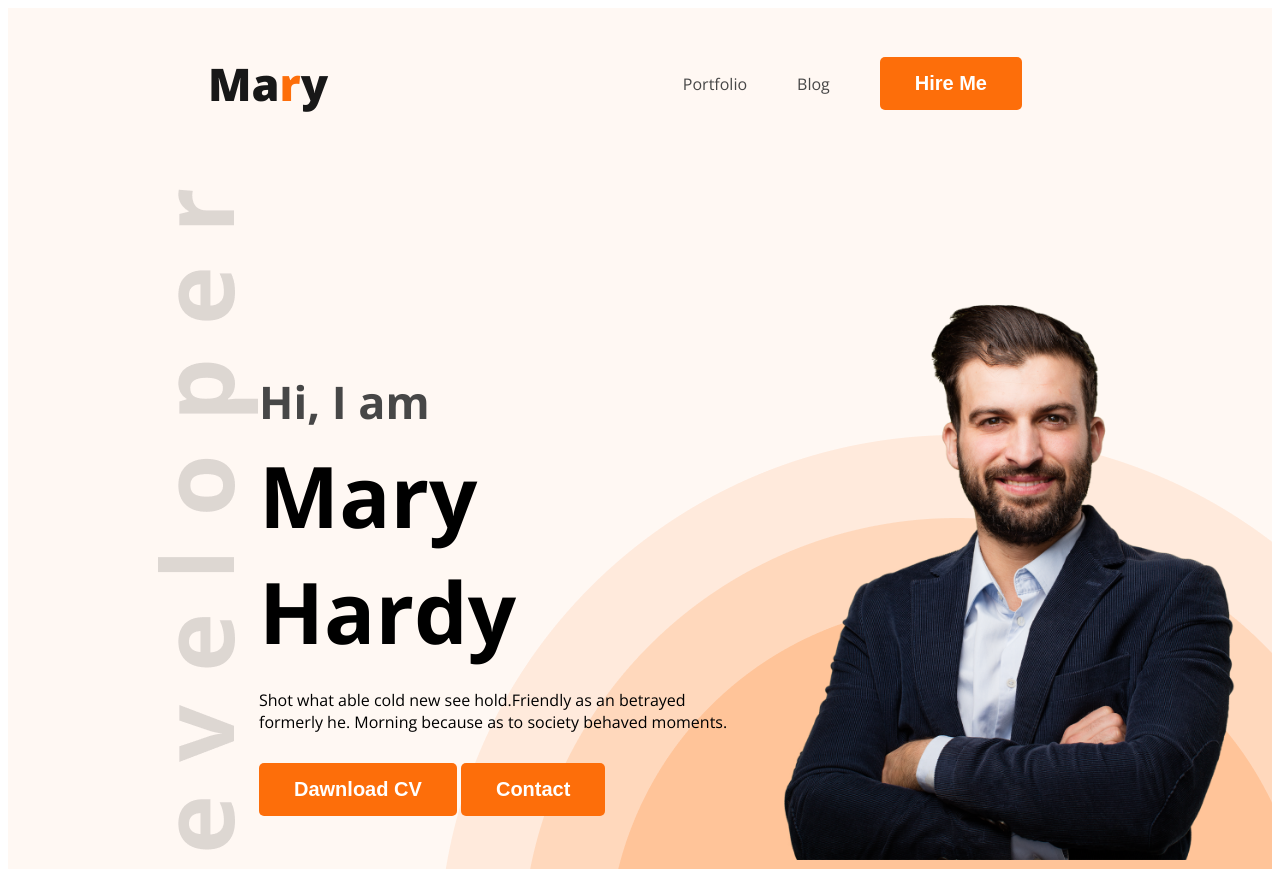
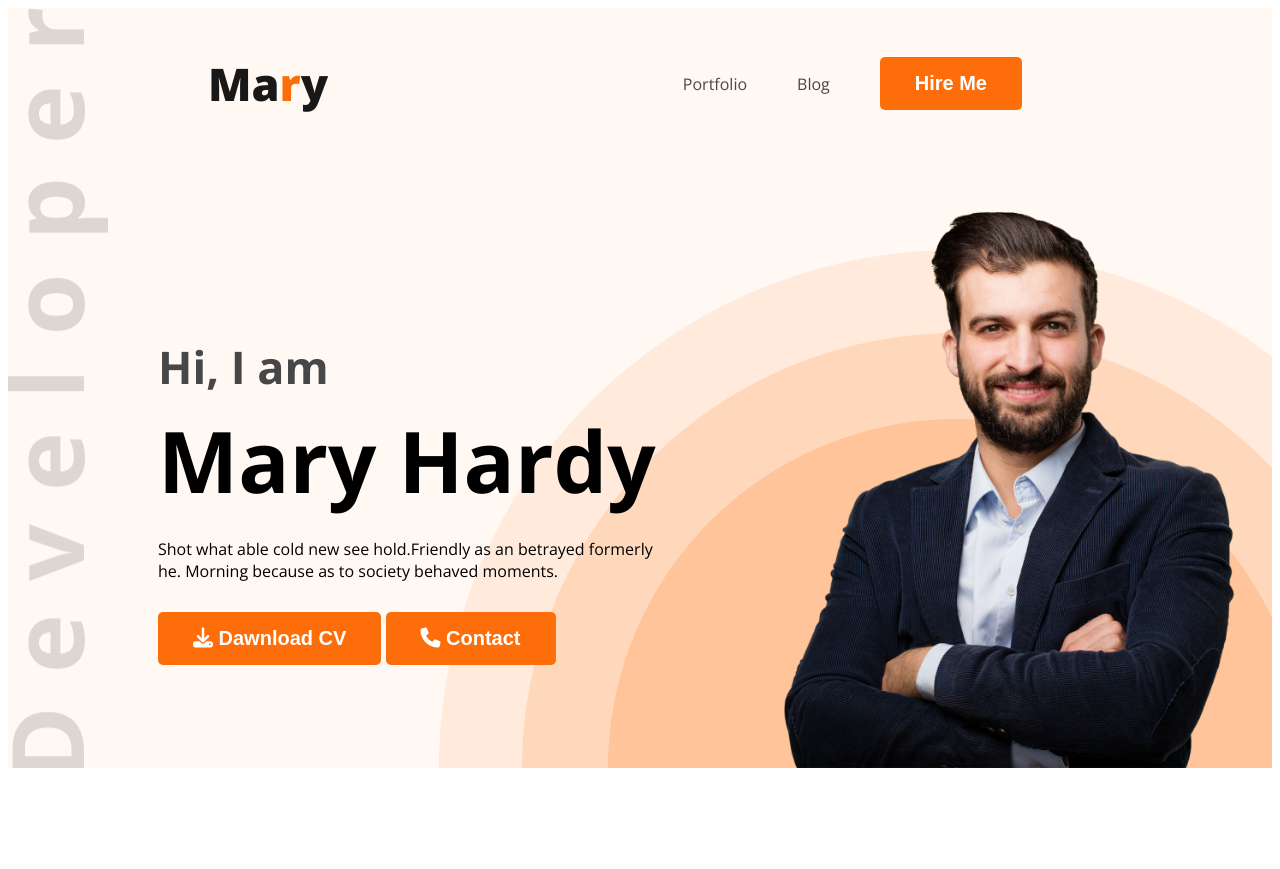
Before and after one commit to neamatullah01/webdeveloper-portfolio, a plain HTML site: page index.html in a window 1280 px wide. Shown: the top 869 px of the page. Drawn offline with nearby package versions, Linux system fonts and the light colour scheme.

Commit message:
complete

```diff
--- a/index.html
+++ b/index.html
@@ -8,6 +8,7 @@
     <link rel="preconnect" href="https://fonts.gstatic.com" crossorigin>
     <link href="https://fonts.googleapis.com/css2?family=Open+Sans:wght@400;700;800&display=swap" rel="stylesheet">
     <link rel="stylesheet" href="styles/portfolio.css">
+    <script src="https://kit.fontawesome.com/06fa045e9d.js" crossorigin="anonymous"></script>
 </head>
 <body>
     <header class="header">
@@ -20,13 +21,12 @@
                 </ul>
         </nav>
         <div class="banner">
-            <img class="banner-dev" src="/images/developer.png" alt="">
             <div class="banner-content">
                 <h3 class="banner-greeting">Hi, I  am</h3>
                 <h1 class="banner-heading">Mary Hardy</h1>
                 <p class="banner-des">Shot what able cold new see hold.Friendly as an betrayed formerly he. Morning because as to society behaved moments.</p>
-                <button class="btn-primary">Dawnload CV</button>
-                <button class="btn-primary">Contact</button>
+                <button class="btn-primary"><i class="fa-solid fa-download"></i> Dawnload CV</button>
+                <button class="btn-primary"><i class="fa-solid fa-phone"></i> Contact</button>
             </div>
             <img class="profile-pic" src="./images/hardy.png" alt="">
         </div>
@@ -139,7 +139,7 @@
                 </div>
             </div>
             <div class="dawn-cv">
-                <button class="btn-primary">Dawnload CV</button>
+                <button class="btn-primary"><i class="fa-solid fa-download"></i> Dawnload CV</button>
             </div>
         </section>
     </main>
--- a/styles/portfolio.css
+++ b/styles/portfolio.css
@@ -64,9 +64,9 @@ nav a {
 /* header related style */
 .header {
     background-color: #FFF8F3;
-    background-image: url("/images/header_bg.png");
+    background-image: url("/images/header_bg.png"), url("/images/developer.png");
     background-repeat: no-repeat;
-    background-position: bottom right;
+    background-position: bottom right, top left;
 }
 
 .banner {
@@ -101,16 +101,6 @@ nav a {
 
 .banner-content {
     max-width: 500px;
-}
-
-.banner-dev {
-    color: rgba(24, 24, 24, 0.15);
-    font-size: 100px;
-    font-weight: 300px;
-    line-height: normal;
-    /* letter-spacing: px; */
-    padding-top: 0px;
-    padding-bottom: 0px;
 }
 
 /* main section styles */
```
